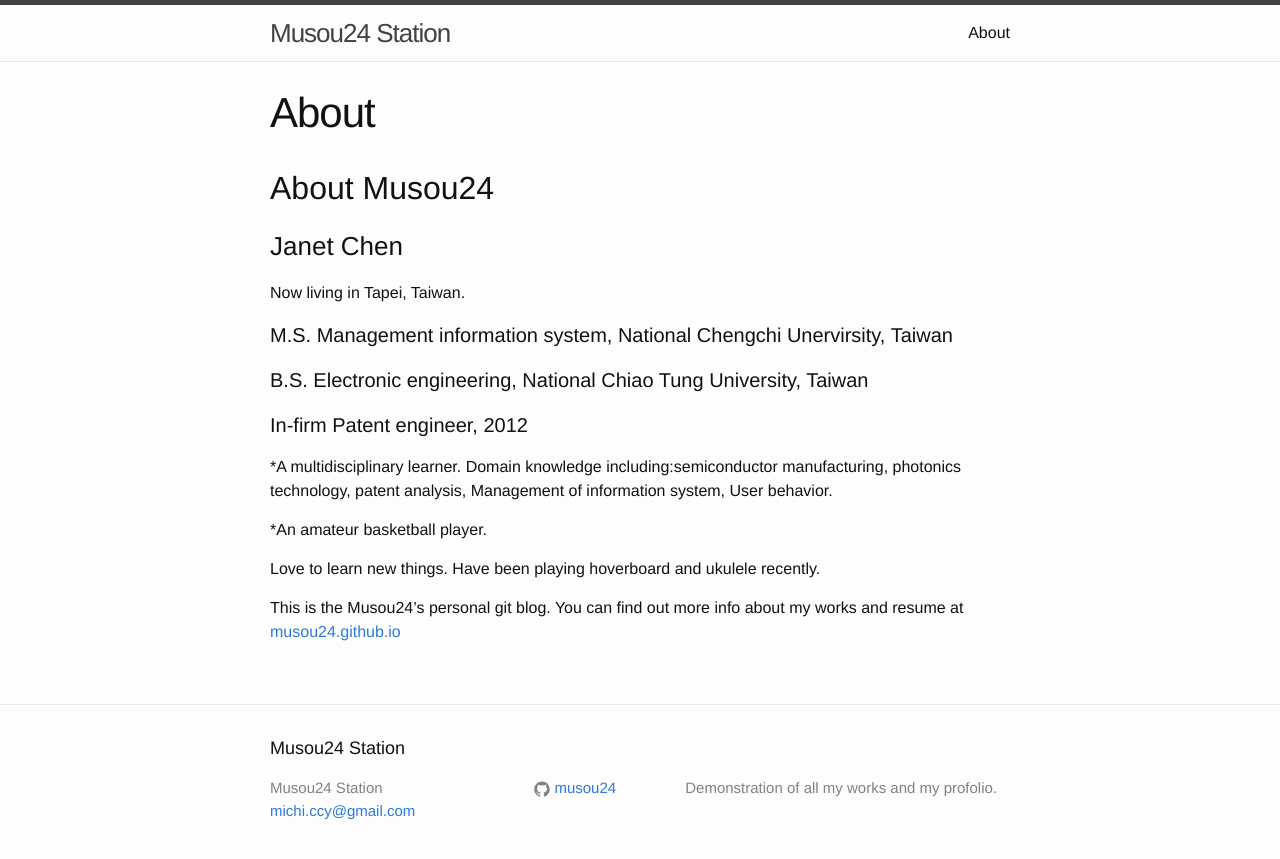
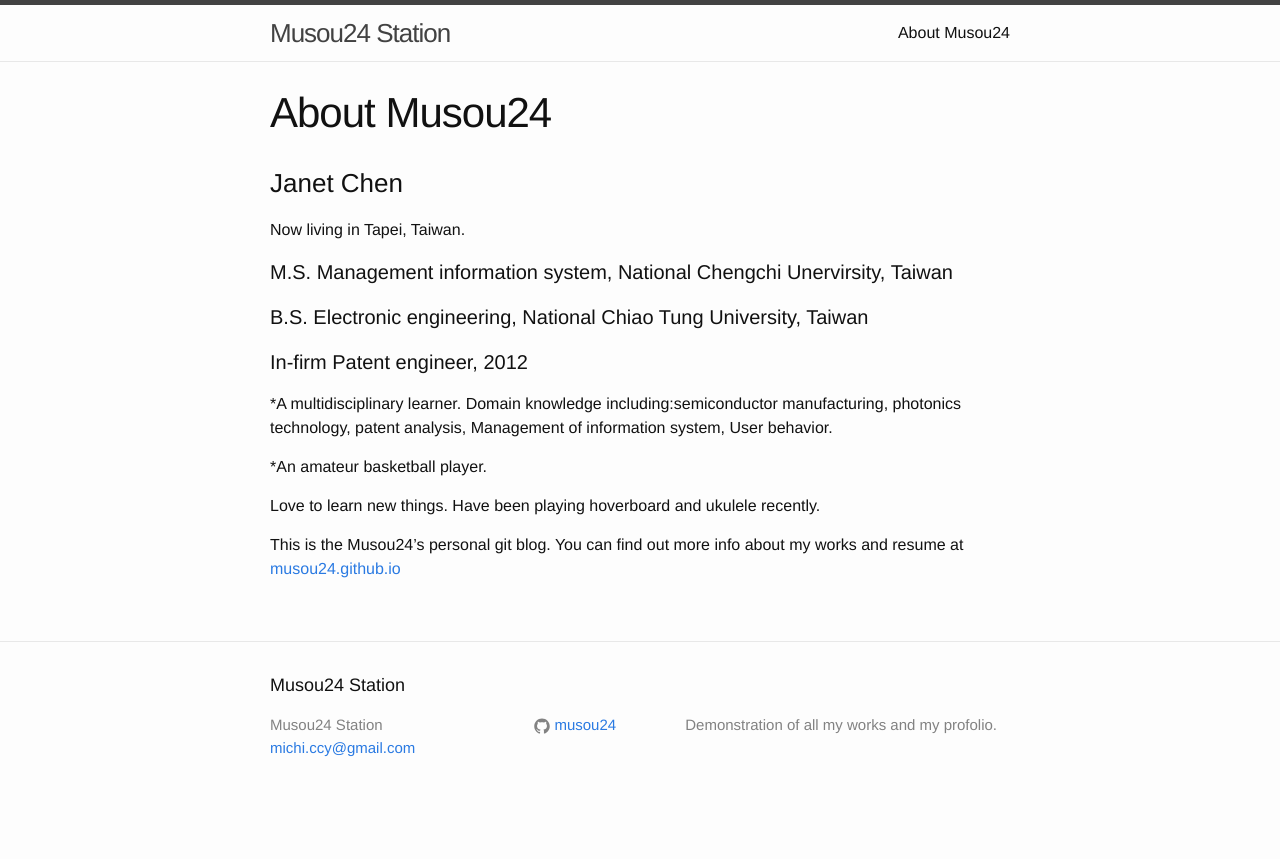
Before and after one commit to musou24/github.io, a Jekyll site: the page built from about.md, in a window 1280 px wide. Shown: the top 859 px of the page. Built offline with Jekyll 4.4.1, drawn with Linux system fonts in a browser that asks for light colours.

Commit message:
Update about.md

```diff
--- a/about.md
+++ b/about.md
@@ -1,9 +1,8 @@
 ---
 layout: page
-title: About
+title: About Musou24
 permalink: /about/
 ---
-<h2>About Musou24</h2>
 
 <h3>Janet Chen</h3>
 Now living in Tapei, Taiwan.
@@ -20,6 +19,7 @@ Domain knowledge including:semiconductor manufacturing, photonics technology, pa
 
 
 
+
 Love to learn new things. Have been playing hoverboard and ukulele recently.
 
 This is the Musou24's personal git blog. You can find out more info about my works and resume at [musou24.github.io](https://musou24.github.io/)
```
